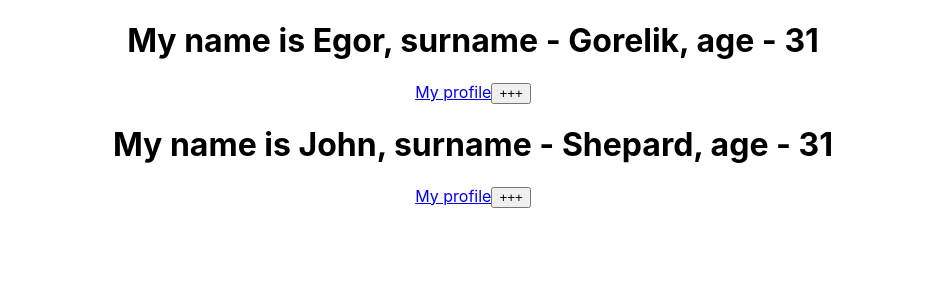
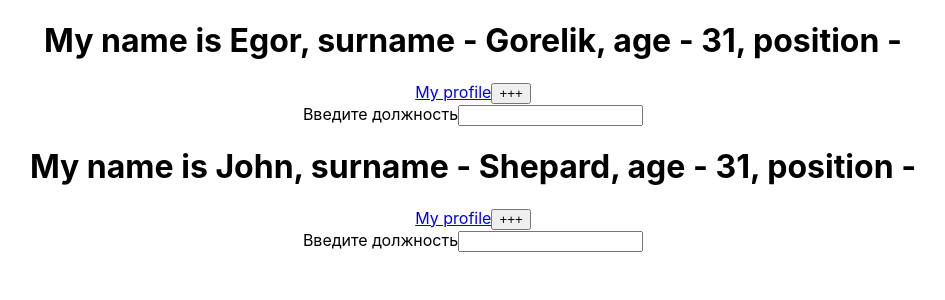
Before and after one commit to D0lphin23/base-react, a React (Create React App) app: page / in a window 1280 px wide. Shown: the top 300 px of the page, without its empty margins (167-1112 px from the left). Built offline with nearby package versions, Linux system fonts and the light colour scheme.

Commit message:
Добавление обработчика событий onChange

```diff
--- a/src/App.js
+++ b/src/App.js
@@ -7,6 +7,7 @@
         this.state = {
             years: 31,
             text: "+++",
+            position: "",
         };
     }
 
@@ -16,16 +17,28 @@
         }));
     };
 
+    commitInputChanges = (e) => {
+        this.setState({
+            position: e.target.value,
+        });
+    };
+
     render() {
         const { name, surname, link } = this.props;
+        const { years, position } = this.state;
         return (
             <div>
                 <h1>
                     My name is {name()}, surname - {surname.lastName}, age -{" "}
-                    {this.state.years}
+                    {years}, position - {position}
                 </h1>
                 <a href={link}>My profile</a>
                 <button onClick={this.nextYear}>{this.state.text}</button>
+
+                <form>
+                    <span>Введите должность</span>
+                    <input type="text" onChange={this.commitInputChanges} />
+                </form>
             </div>
         );
     }
```
